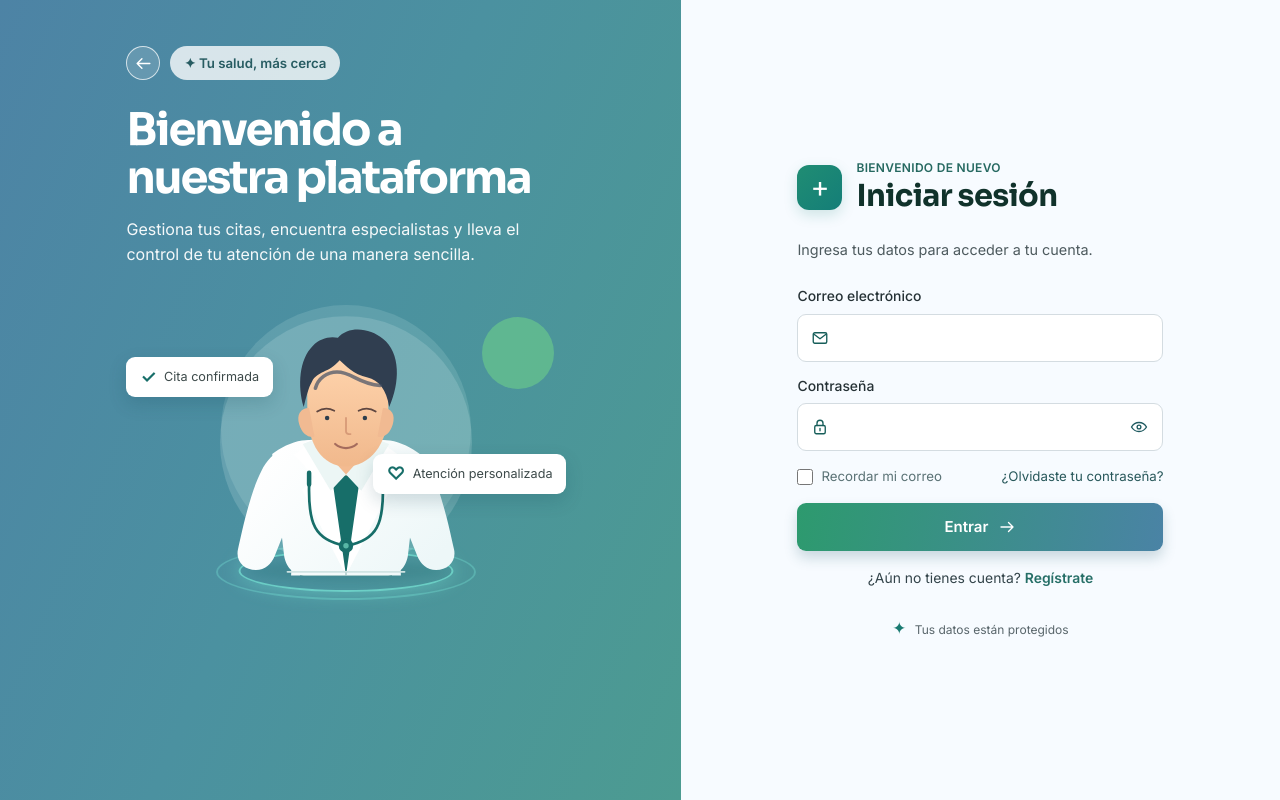
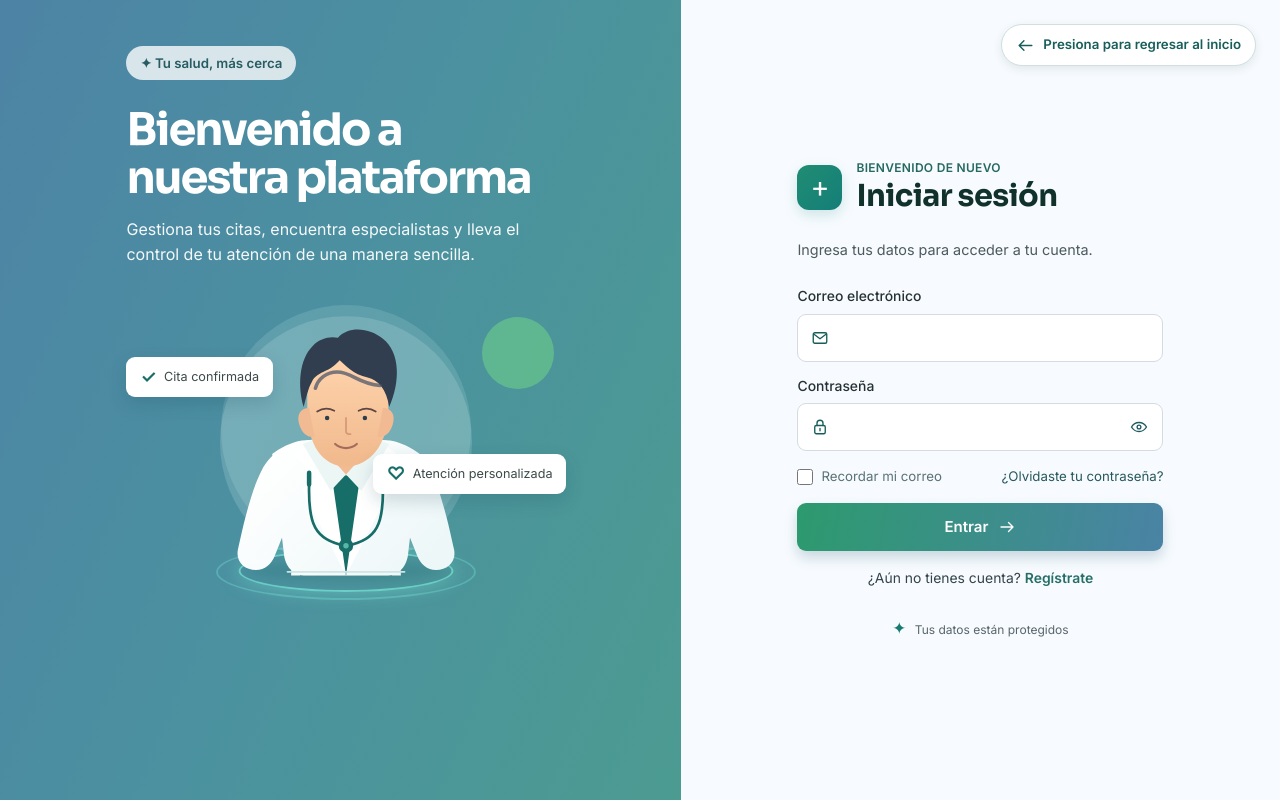
Before and after one commit to Herramientas-de-Desa/Plataforma_De_CitasMedicas, a React (Vite) app: page /login in a window 1280 px wide. Built offline with nearby package versions, Linux system fonts and the light colour scheme.

Commit message:
parche de vistas

```diff
--- a/src/components/AuthVisual.jsx
+++ b/src/components/AuthVisual.jsx
@@ -6,12 +6,11 @@ export default function AuthVisual({ titulo, descripcion }) {
   return (
     <aside className="login-visual">
       <div className="login-visual-contenido">
-        <div className="login-visual-nav">
-          <Link to="/" className="login-volver-inicio" aria-label="Volver al inicio">
-            <AuthIcon nombre="volver" size={19} />
-          </Link>
-          <span className="login-brand-badge">✦ Tu salud, más cerca</span>
-        </div>
+        <span className="login-brand-badge">✦ Tu salud, más cerca</span>
+        <Link to="/" className="login-volver-inicio">
+          <AuthIcon nombre="volver" size={19} />
+          <span>Presiona para regresar al inicio</span>
+        </Link>
         <h1>{titulo}</h1>
         <p>{descripcion}</p>
         <div className="login-ilustracion" aria-hidden="true">
--- a/src/styles/global.css
+++ b/src/styles/global.css
@@ -1137,6 +1137,7 @@ select:focus {
 
 /* ---------- Inicio de sesión ---------- */
 .login-page {
+  position: relative;
   display: grid;
   grid-template-columns: 53.2% 46.8%;
   min-height: 100dvh;
@@ -1156,30 +1157,32 @@ select:focus {
   margin: 0 auto;
 }
 
-.login-visual-nav {
-  display: flex;
-  align-items: center;
-  gap: 10px;
-}
-
 .login-volver-inicio {
-  display: grid;
-  flex: 0 0 34px;
-  place-items: center;
-  width: 34px;
-  height: 34px;
-  border: 1px solid rgba(255, 255, 255, 0.72);
-  border-radius: 50%;
-  background: rgba(255, 255, 255, 0.14);
-  color: #fff;
+  position: absolute;
+  top: 24px;
+  right: 24px;
+  z-index: 4;
+  display: inline-flex;
+  align-items: center;
+  gap: 8px;
+  min-height: 42px;
+  padding: 8px 14px;
+  border: 1px solid #cfe0de;
+  border-radius: 999px;
+  background: #fff;
+  box-shadow: 0 3px 10px rgba(16, 50, 43, 0.1);
+  color: #175e5a;
+  font-size: 0.83rem;
+  font-weight: 600;
+  line-height: 1.2;
 }
 
 .login-volver-inicio:hover {
-  background: rgba(255, 255, 255, 0.28);
-}
-
-.login-volver-inicio:focus-visible {
-  outline-color: #fff;
+  background: #eaf4f2;
+}
+
+.login-volver-inicio svg {
+  flex: 0 0 19px;
 }
 
 .login-brand-badge {
@@ -1534,7 +1537,7 @@ select:focus {
   }
 
   .login-visual {
-    padding: 28px 24px 30px;
+    padding: 84px 24px 30px;
   }
 
   .login-visual-contenido {
@@ -1566,7 +1569,12 @@ select:focus {
 
 @media (max-width: 420px) {
   .login-visual {
-    padding: 24px 20px 27px;
+    padding: 82px 20px 27px;
+  }
+
+  .login-volver-inicio {
+    top: 20px;
+    right: 20px;
   }
 
   .login-panel {
```
